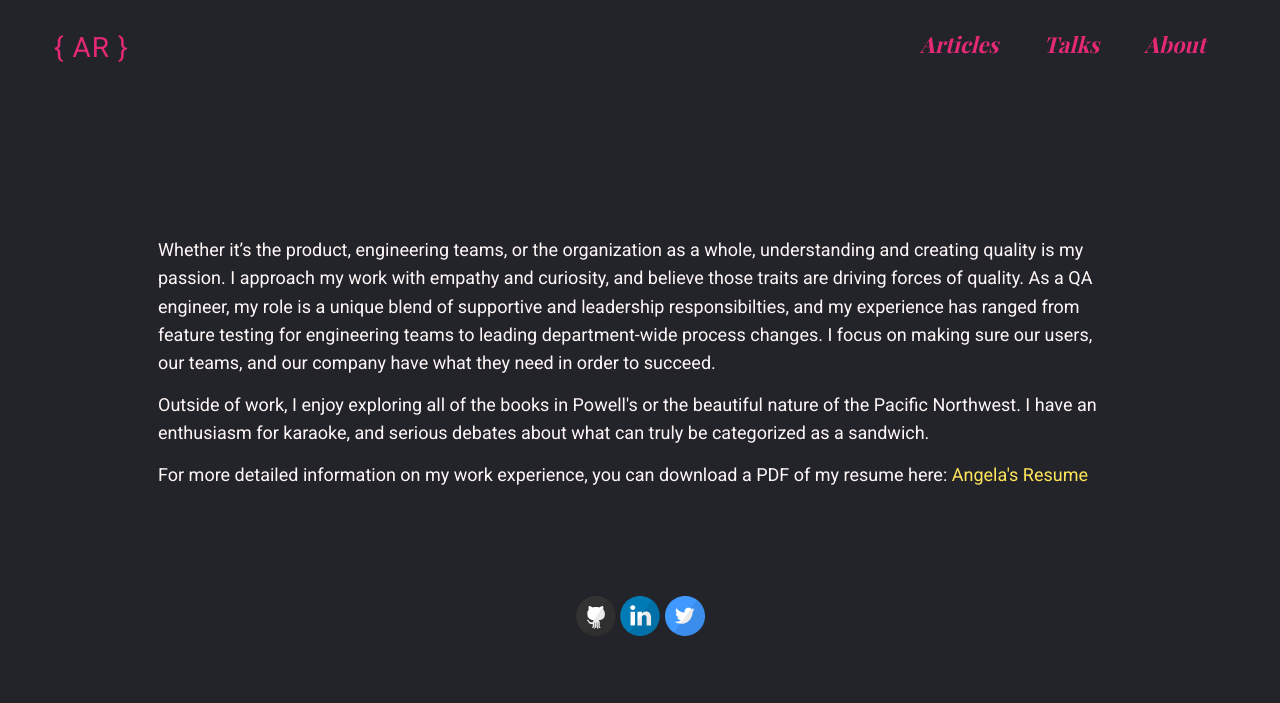
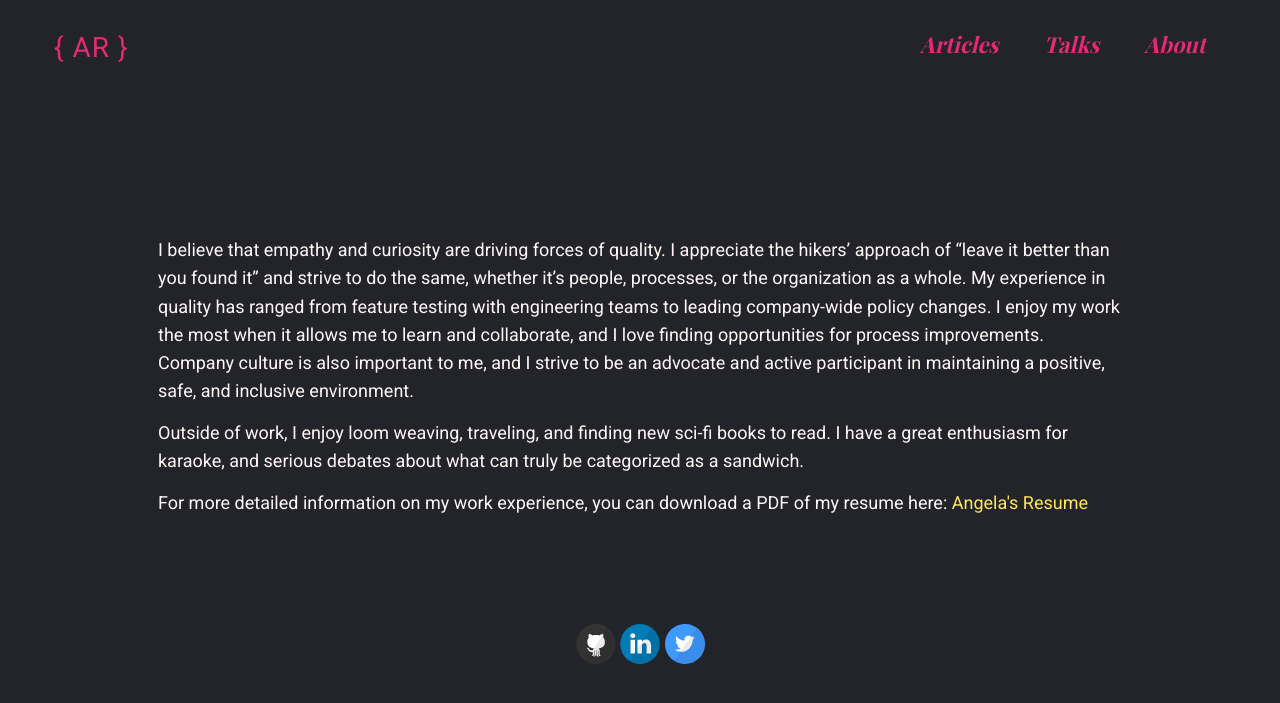
Before and after one commit to angelariggs/angelariggs.github.io, a Jekyll site: the page built from about.md, in a window 1280 px wide. Shown: the top 703 px of the page. Built offline with Jekyll 4.4.1, drawn with Linux system fonts in a browser that asks for light colours; some web fonts are replaced.

Commit message:
updated about page

```diff
--- a/about.md
+++ b/about.md
@@ -5,9 +5,9 @@ permalink: /about
 ---
 <div class='add-pad'>
 
-<p>Whether it’s the product, engineering teams, or the organization as a whole, understanding and creating quality is my passion. I approach my work with empathy and curiosity, and believe those traits are driving forces of quality. As a QA engineer, my role is a unique blend of supportive and leadership responsibilties, and my experience has ranged from feature testing for engineering teams to leading department-wide process changes. I focus on making sure our users, our teams, and our company have what they need in order to succeed.</p>
+<p>I believe that empathy and curiosity are driving forces of quality. I appreciate the hikers’ approach of “leave it better than you found it” and strive to do the same, whether it’s people, processes, or the organization as a whole. My experience in quality has ranged from feature testing with engineering teams to leading company-wide policy changes. I enjoy my work the most when it allows me to learn and collaborate, and I love finding opportunities for process improvements. Company culture is also important to me, and I strive to be an advocate and active participant in maintaining a positive, safe, and inclusive environment.</p>
 
-<p>Outside of work, I enjoy exploring all of the books in Powell's or the beautiful nature of the Pacific Northwest. I have an enthusiasm for karaoke, and serious debates about what can truly be categorized as a sandwich.</p>
+<p>Outside of work, I enjoy loom weaving, traveling, and finding new sci-fi books to read. I have a great enthusiasm for karaoke, and serious debates about what can truly be categorized as a sandwich.</p>
 
 <p>For more detailed information on my work experience, you can download a PDF of my resume here:
 <a class='res-link' href="/angela-riggs-resume.pdf" target="_blank">Angela's Resume</a></p>
```
